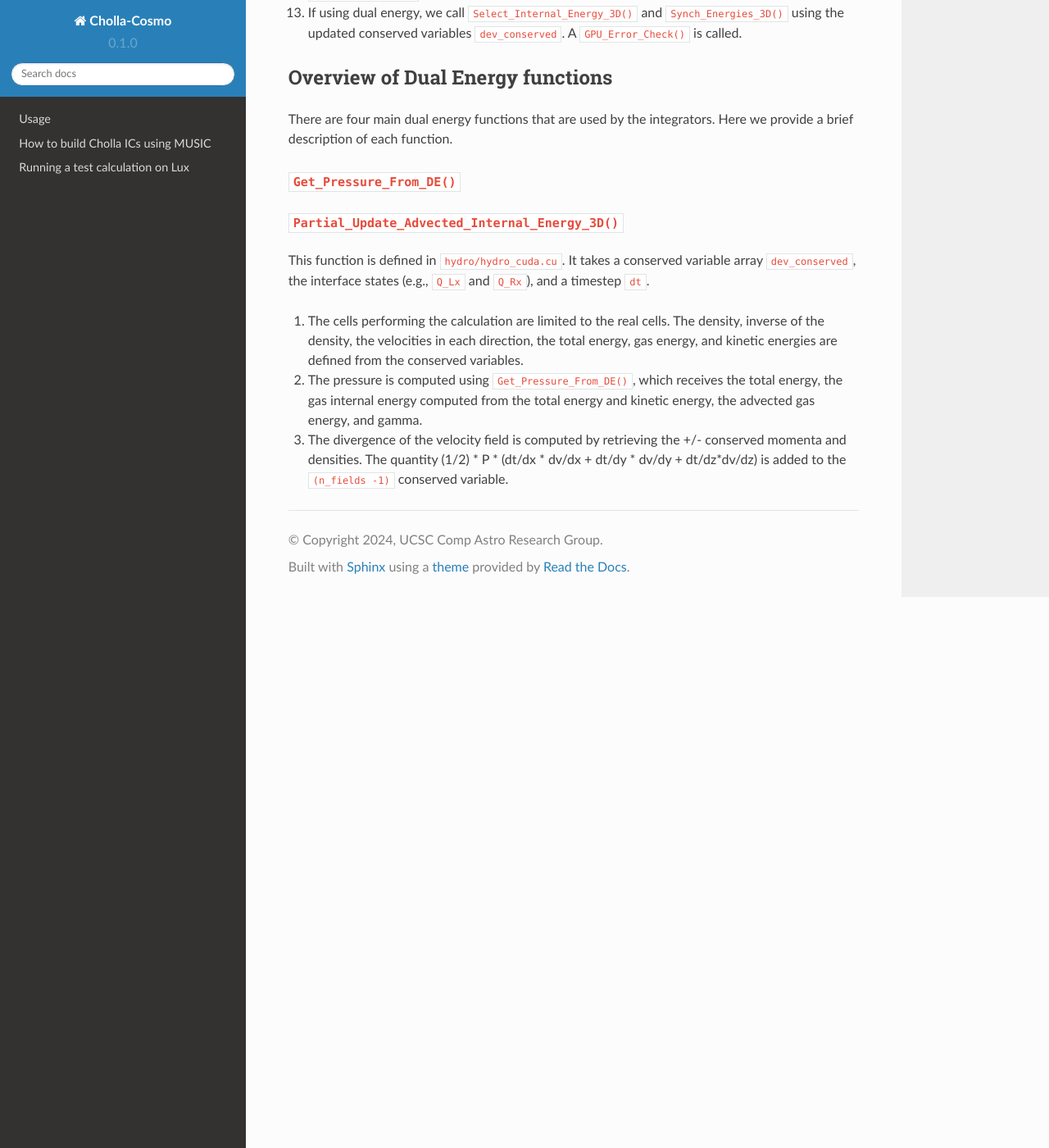
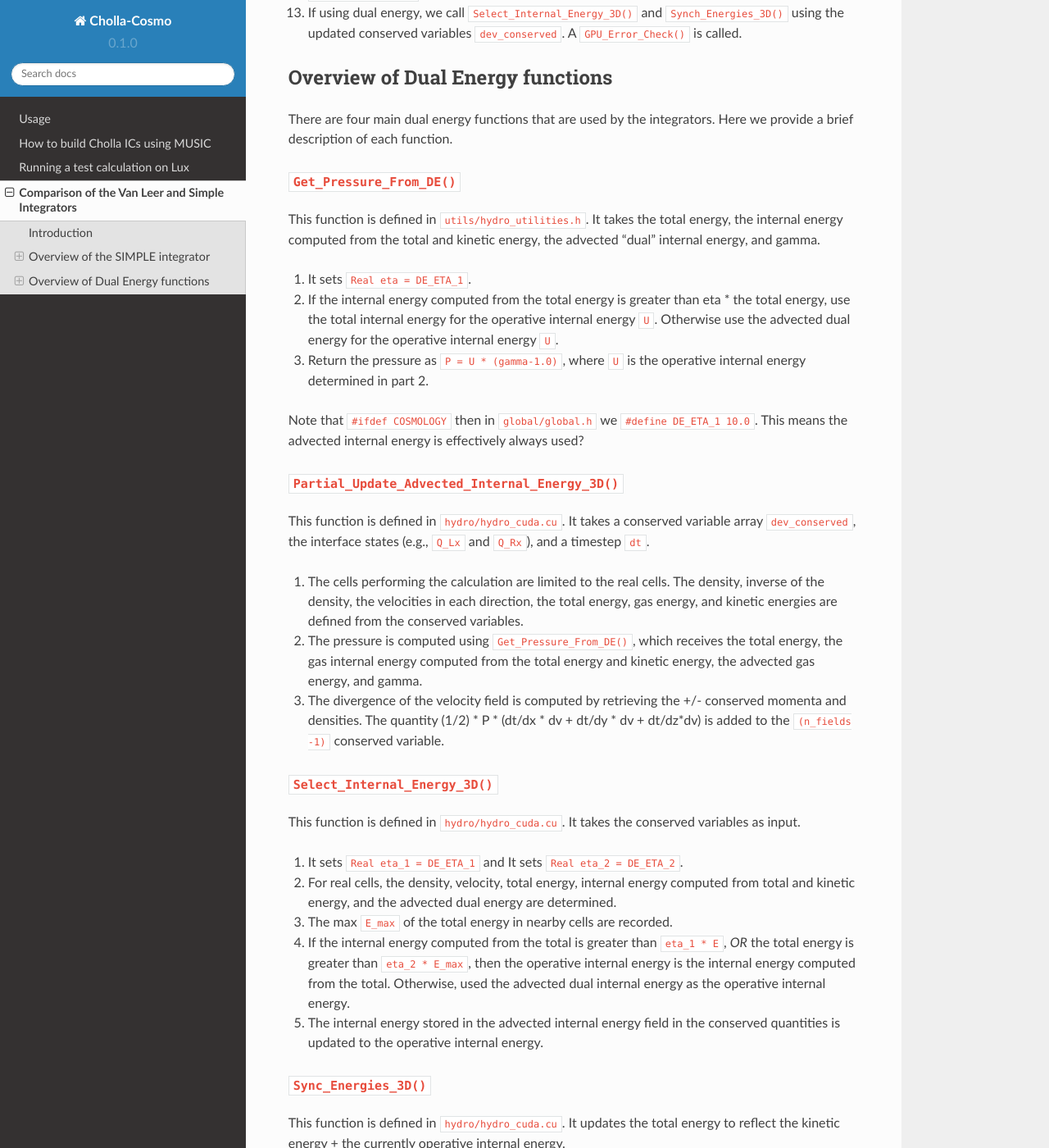
Before and after one commit to evazlimen/cholla-cosmo, a Sphinx documentation site: the page built from docs/source/vl_vs_simple.rst, in a window 1280 px wide and 1400 px high, scrolled down 2023 px. Shown: the whole window at 82% size. Built offline with Sphinx 7.4.7 and the Read the Docs theme 2.0.0, drawn with Linux system fonts in a browser that asks for light colours; some of the changed text lies outside the part shown.

Commit message:
Description of the dual energy functions.

```diff
--- a/docs/source/index.rst
+++ b/docs/source/index.rst
@@ -24,3 +24,4 @@ Contents
    usage
    building_music_ics
    lux_test_calculation
+   vl_vs_simple
--- a/docs/source/vl_vs_simple.rst
+++ b/docs/source/vl_vs_simple.rst
@@ -86,6 +86,15 @@ There are four main dual energy functions that are used by the integrators. Here
 ``Get_Pressure_From_DE()``
 ^^^^^^^^^^^^^^^^^^^^^^^^^^^
 
+This function is defined in ``utils/hydro_utilities.h``.  It takes the total energy, the internal energy computed from the total and kinetic energy, the advected "dual" internal energy, and gamma.
+
+1. It sets ``Real eta = DE_ETA_1``.
+
+2. If the internal energy computed from the total energy is greater than eta * the total energy, use the total internal energy for the operative internal energy ``U``.  Otherwise use the advected dual energy for the operative internal energy ``U``.
+
+3. Return the pressure as ``P = U * (gamma-1.0)``, where ``U`` is the operative internal energy determined in part 2.
+
+Note that ``#ifdef COSMOLOGY`` then in ``global/global.h`` we ``#define DE_ETA_1 10.0``.  This means the advected internal energy is effectively always used?
 
 ``Partial_Update_Advected_Internal_Energy_3D()``
 ^^^^^^^^^^^^^^^^^^^^^^^^^^^^^^^^^^^^^^^^^^^^^^^^
@@ -96,4 +105,28 @@ This function is defined in ``hydro/hydro_cuda.cu``.  It takes a conserved varia
 
 2. The pressure is computed using ``Get_Pressure_From_DE()``, which receives the total energy, the gas internal energy computed from the total energy and kinetic energy, the advected gas energy, and gamma.
 
-3. The divergence of the velocity field is computed by retrieving the +/- conserved momenta and densities. The quantity (1/2) * P * (dt/dx * dv/dx + dt/dy * dv/dy + dt/dz*dv/dz) is added to the ``(n_fields -1)`` conserved variable.
+3. The divergence of the velocity field is computed by retrieving the +/- conserved momenta and densities. The quantity (1/2) * P * (dt/dx * dv + dt/dy * dv + dt/dz*dv) is added to the ``(n_fields -1)`` conserved variable.
+
+``Select_Internal_Energy_3D()``
+^^^^^^^^^^^^^^^^^^^^^^^^^^^^^^^^^^^^^^^^^^^^^^^^
+
+This function is defined in ``hydro/hydro_cuda.cu``.  It takes the conserved variables as input.
+
+1. It sets ``Real eta_1 = DE_ETA_1`` and It sets ``Real eta_2 = DE_ETA_2``.
+
+2. For real cells, the density, velocity, total energy, internal energy computed from total and kinetic energy, and the advected dual energy are determined.
+
+3. The max ``E_max`` of the total energy in nearby cells are recorded.
+
+4. If the internal energy computed from the total is greater than ``eta_1 * E``, *OR* the total energy is greater than ``eta_2 * E_max``, then the operative internal energy is the internal energy computed from the total.  Otherwise, used the advected dual internal energy as the operative internal energy.
+
+5. The internal energy stored in the advected internal energy field in the conserved quantities is updated to the operative internal energy.
+
+``Sync_Energies_3D()``
+^^^^^^^^^^^^^^^^^^^^^^^^^^^^^^^^^^^^^^^^^^^^^^^^
+
+This function is defined in ``hydro/hydro_cuda.cu``. It updates the total energy to reflect the kinetic energy + the currently operative internal energy.
+
+1. For real cells, find the density, inverse density, velocities, and the internal energy pulled from the operative internal energy.
+
+2. The total energy is synchronized to reflect the current kinetic energy and whatever internal energy is stored in the advected internal energy field.
```
